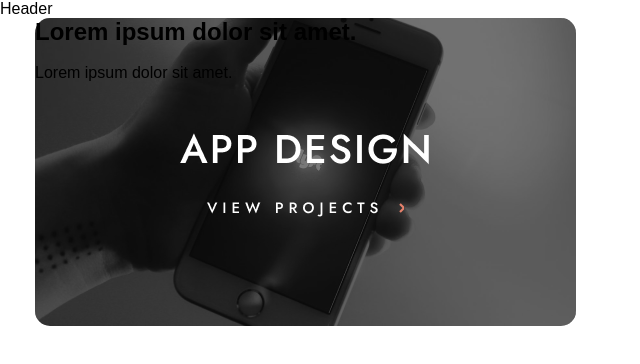
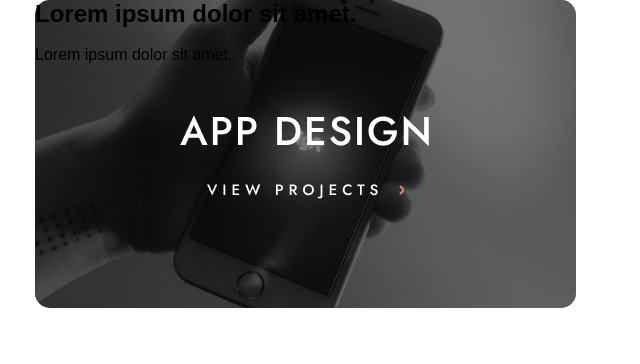
Before and after one commit to abdullox0900/designo, a React (Vite) app: page / in a window 1280 px wide. Shown: the top 364 px of the page, without its empty margins (0-640 px from the left). Built offline with nearby package versions, Linux system fonts and the light colour scheme.

Commit message:
new pull

```diff
--- a/src/components/Header/Header.jsx
+++ b/src/components/Header/Header.jsx
@@ -2,9 +2,10 @@ import "./Header.scss";
 
 function Header() {
     return(
-        <>
-           Header
-        </>
+        <div className="container">
+
+           <div className="nav"></div>
+        </div>
     )
 }
 
```
